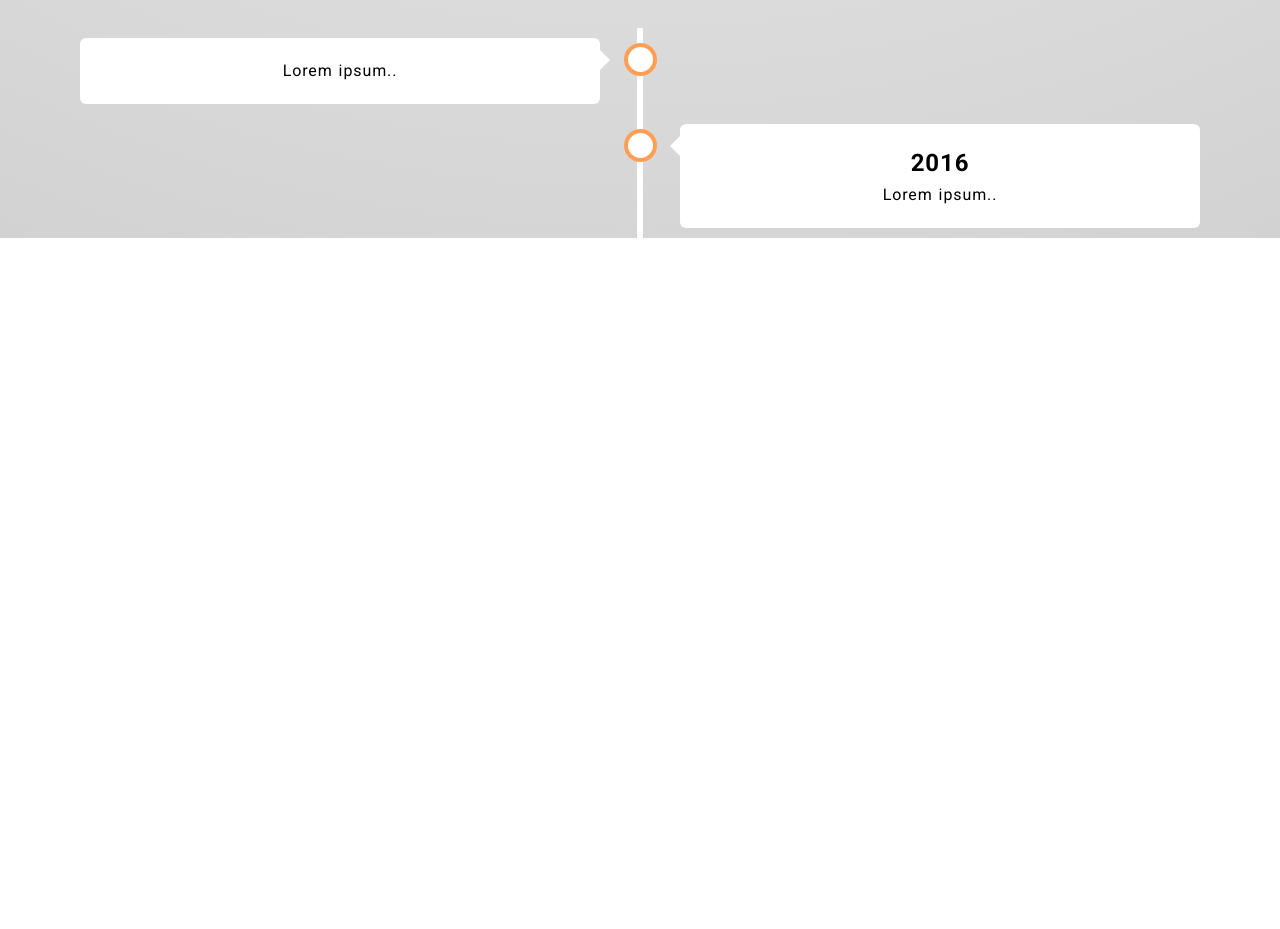
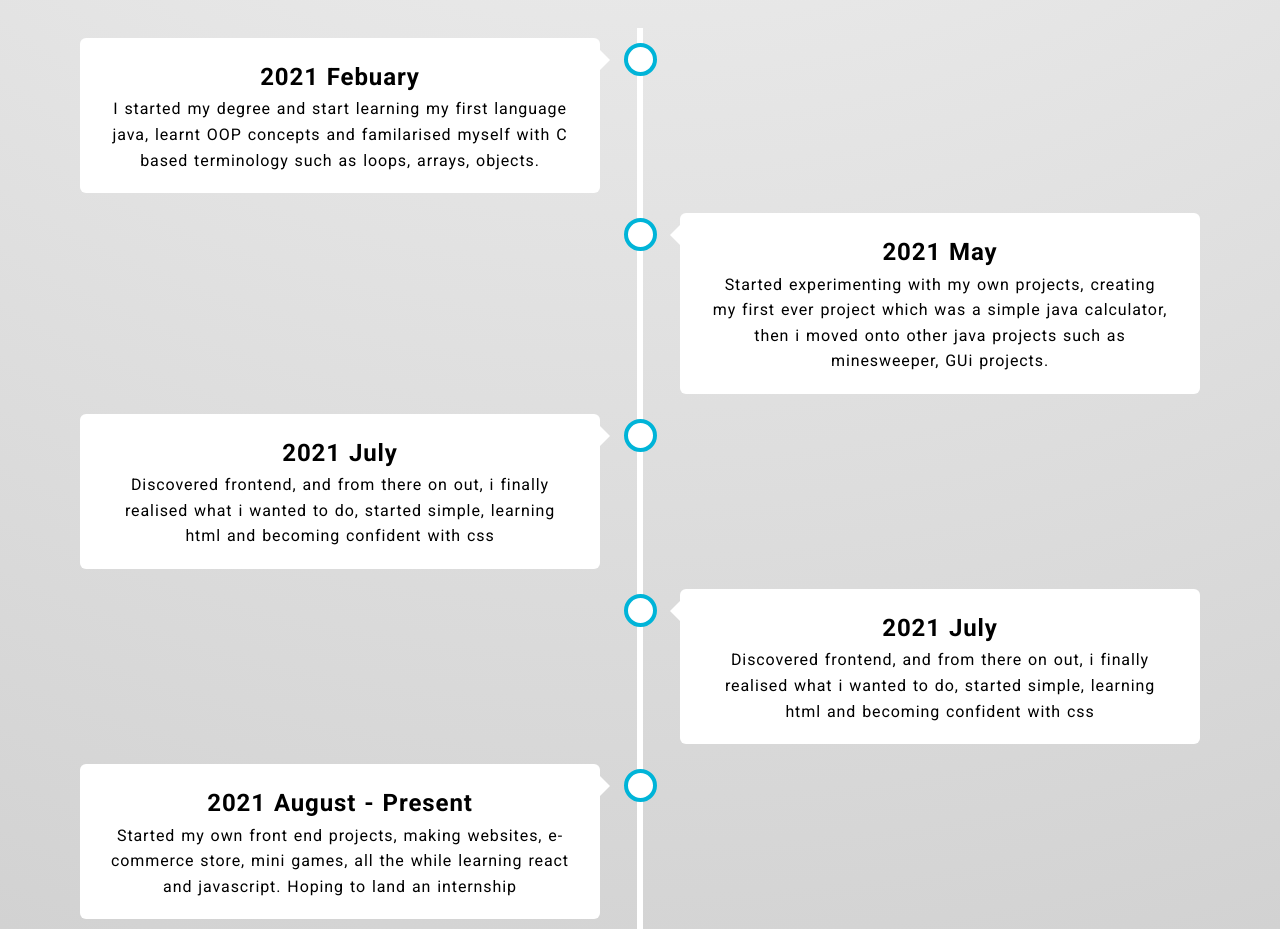
Before and after one commit to alexalextran/Portfolio-Website-4.0, a React (Create React App) app: page / in a window 1280 px wide. Shown: the part 2732-3661 px from the top of the page. Before the commit the page ends 2970 px from the top, so only its background shows below. Built offline with nearby package versions, Linux system fonts and the light colour scheme.

Commit message:
fleshed ou the timeline

```diff
--- a/src/App.css
+++ b/src/App.css
@@ -238,7 +238,7 @@ Skills
   height: 25px;
   right: -17px;
   background-color: white;
-  border: 4px solid #FF9F55;
+  border: 4px solid rgb(0,180,216);
   top: 15px;
   border-radius: 50%;
   z-index: 1;
--- a/src/components/Journey.jsx
+++ b/src/components/Journey.jsx
@@ -7,14 +7,32 @@ const Journey = () => {
         <div class="timeline">
   <div class="container left">
     <div class="content">
-      <h2></h2>
-      <p>Lorem ipsum..</p>
+      <h2>2021 Febuary</h2>
+      <p>I started my degree and start learning my first language java, learnt OOP concepts and familarised myself with C based terminology such as loops, arrays, objects.</p>
     </div>
   </div>
   <div class="container right">
     <div class="content">
-      <h2>2016</h2>
-      <p>Lorem ipsum..</p>
+      <h2>2021 May</h2>
+      <p>Started experimenting with my own projects, creating my first ever project which was a simple java calculator, then i moved onto other java projects such as minesweeper, GUi projects.</p>
+    </div>
+  </div>
+  <div class="container left">
+    <div class="content">
+      <h2>2021 July</h2>
+      <p>Discovered frontend, and from there on out, i finally realised what i wanted to do, started simple, learning html and becoming confident with css</p>
+    </div>
+  </div>
+  <div class="container right">
+    <div class="content">
+      <h2>2021 July</h2>
+      <p>Discovered frontend, and from there on out, i finally realised what i wanted to do, started simple, learning html and becoming confident with css</p>
+    </div>
+  </div>
+  <div class="container left">
+    <div class="content">
+      <h2>2021 August - Present</h2>
+      <p>Started my own front end projects, making websites, e-commerce store, mini games, all the while learning react and javascript. Hoping to land an internship</p>
     </div>
   </div>
 </div>
```
